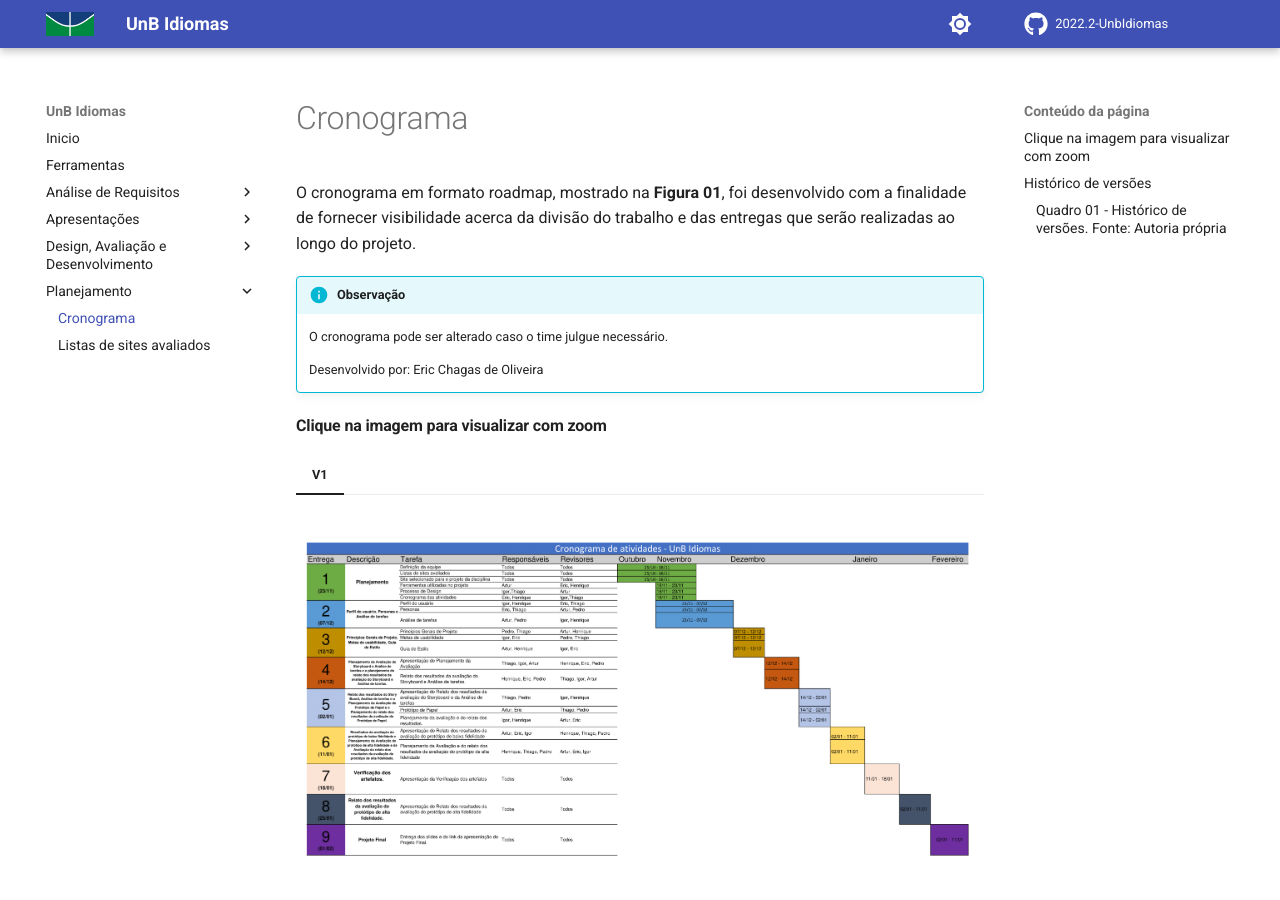
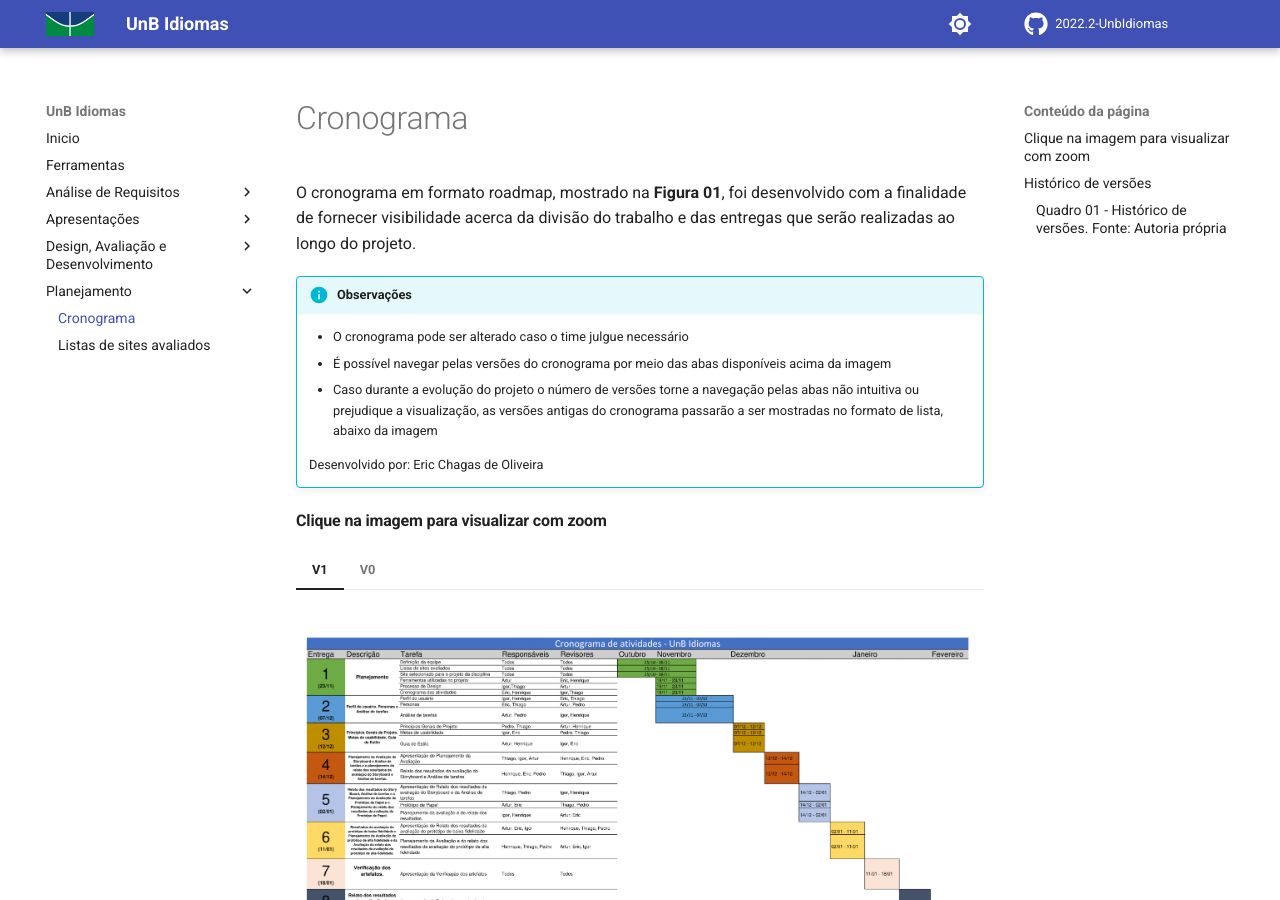
Before and after one commit to edudsan/2022.2-UnbIdiomas, an MkDocs documentation site: the page built from docs/Planejamento/roadmap.md, in a window 1280 px wide and 900 px high. Built offline with MkDocs 1.6.1 and Material for MkDocs 9.7.7, drawn with Linux system fonts in a browser that asks for light colours; comment, search, counter and statistics services are not loaded.

Commit message:
Added roadmap v0 to page

```diff
--- a/docs/Planejamento/roadmap.md
+++ b/docs/Planejamento/roadmap.md
@@ -3,9 +3,11 @@
 O cronograma em formato roadmap, mostrado na **Figura 01**, foi desenvolvido com a finalidade de fornecer visibilidade acerca da divisão do trabalho e das entregas que serão realizadas ao longo do projeto.
 
 
-!!! info "Observação"
+!!! info "Observações"
 
-    O cronograma pode ser alterado caso o time julgue necessário.
+    - O cronograma pode ser alterado caso o time julgue necessário
+    - É possível navegar pelas versões do cronograma por meio das abas disponíveis acima da imagem
+    - Caso durante a evolução do projeto o número de versões torne a navegação pelas abas não intuitiva ou prejudique a visualização, as versões antigas do cronograma passarão a ser mostradas no formato de lista, abaixo da imagem
 
     Desenvolvido por: Eric Chagas de Oliveira
 
@@ -18,6 +20,12 @@
         <figcaption>Figura 01 - Cronograma do projeto. Fonte: Autoria própria</figcaption>
       </figure>
 
+=== "V0"
+
+      <figure markdown>
+        ![Cronograma V0](../assets/img/roadmapV0.png)
+        <figcaption>Figura 02 - V0 do cronograma do projeto. Fonte: Autoria própria</figcaption>
+      </figure>
 
 ## Histórico de versões
 
```
Also changed, not shown: docs/assets/img/roadmapV0.png (added).
